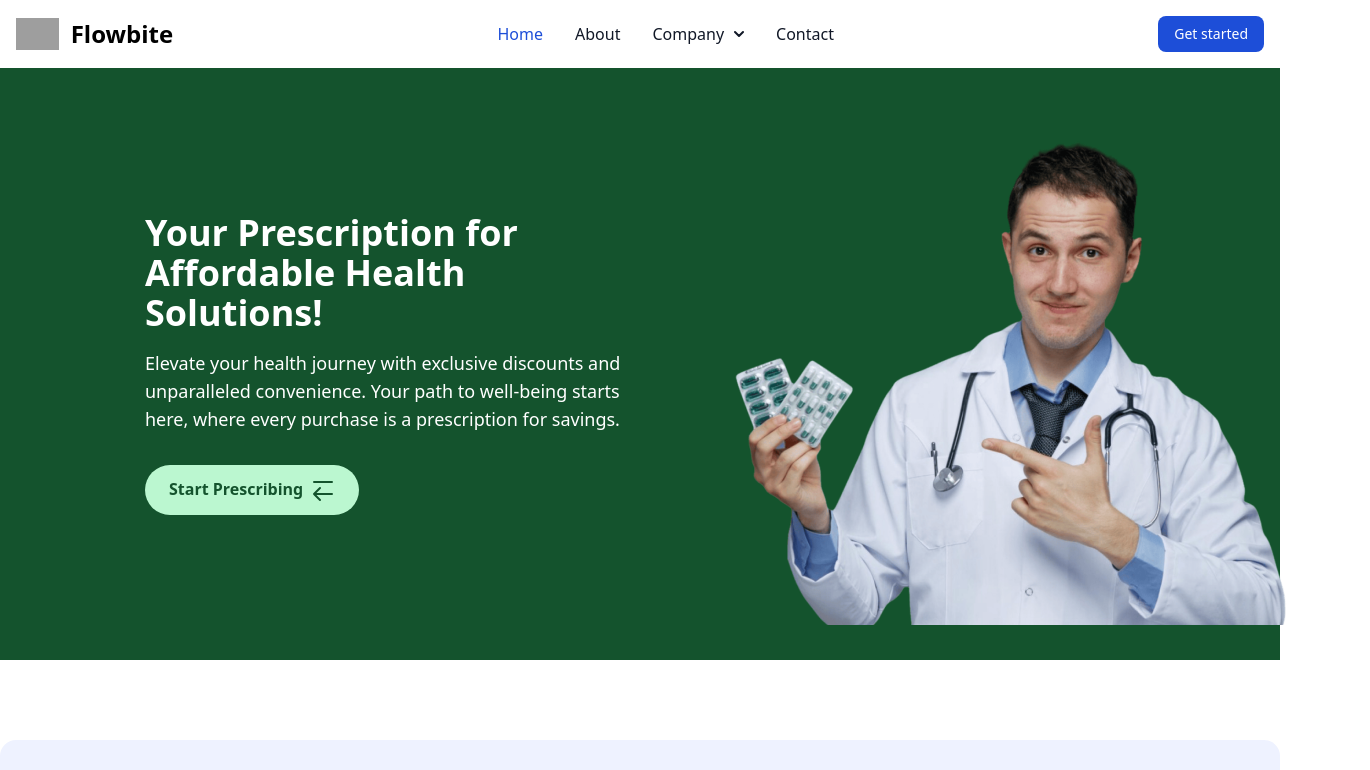
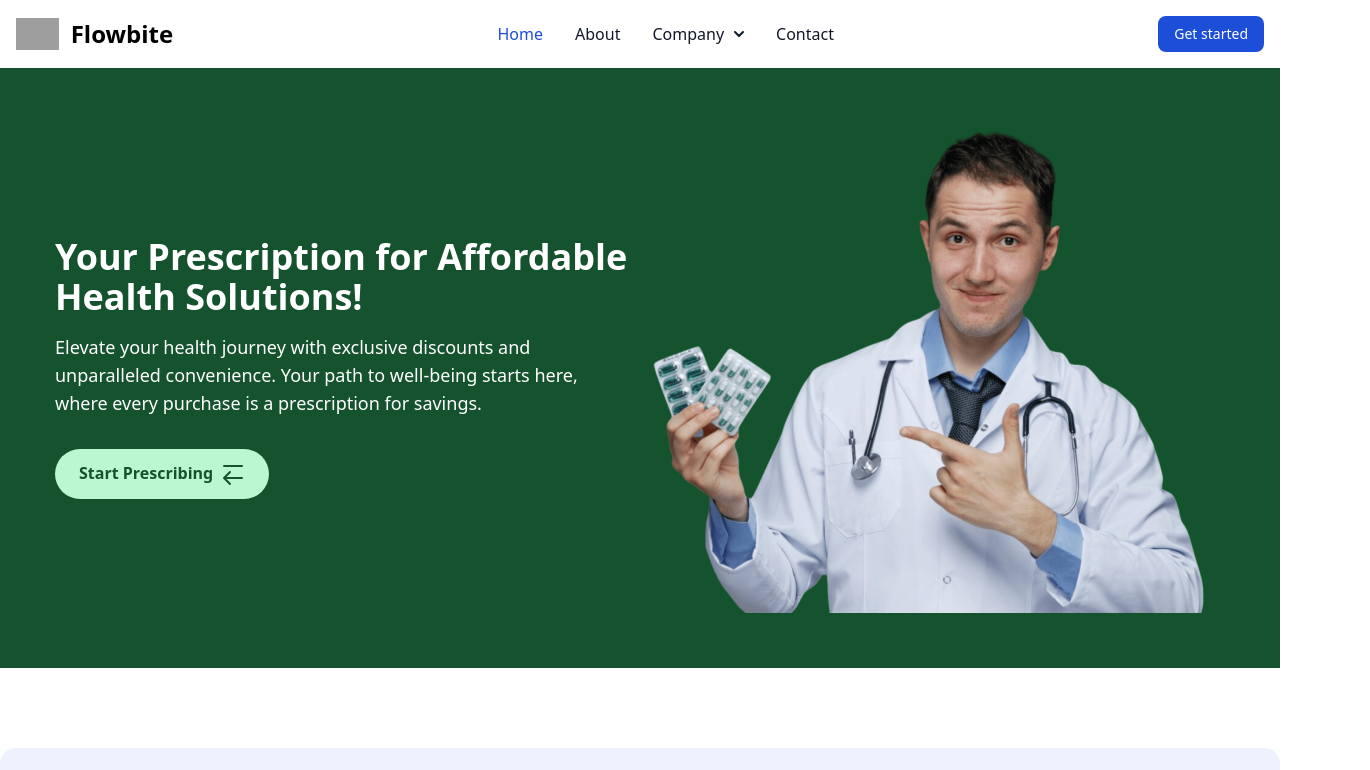
Before and after one commit to carlproject/KioskPharmaPOS-frontend, a React (Vite) app: page / in a window 1280 px wide. Shown: the top 770 px of the page, 1370 px wide, since content can reach past the window. Built offline with nearby package versions, Linux system fonts and the light colour scheme; grey boxes are pictures that could not be loaded.

Commit message:
Fixed overflow-x overlapping

```diff
--- a/src/components/LandingPage/Hero.jsx
+++ b/src/components/LandingPage/Hero.jsx
@@ -1,10 +1,10 @@
-import React from 'react'
+import React from 'react';
 
 function Hero() {
   return (
     <div className="text-white w-full">
-      <div className="bg-green-900 p-[145px] min-h-[50vh] flex items-center justify-center">
-        <div className="flex flex-col md:flex-row items-center mr-2 justify-between w-full">
+      <div className="bg-green-900 p-[55px] min-h-[50vh] flex items-center justify-center">
+        <div className="flex flex-col md:flex-row items-center justify-between w-full">
           <div className="w-full md:w-1/2">
             <h1 className="text-4xl font-bold mb-4">
               Your Prescription for Affordable Health Solutions!
@@ -36,7 +36,7 @@ function Hero() {
             </a>
           </div>
 
-          <div className="w-full md:w-1/2 mt-8 md:mt-8 md:absolute right-[-90px]">
+          <div className="w-full md:w-1/2 mt-8 md:mt-0 md:ml-4">
             <img
               src="../../src/assets/img/doctor.png"
               alt="Doctor Holding Pills"
@@ -46,7 +46,7 @@ function Hero() {
         </div>
       </div>
     </div>
-  )
+  );
 }
 
-export default Hero
+export default Hero;
```
Also changed, not shown: 1 other file (tests, documents, lock files or other folders).
